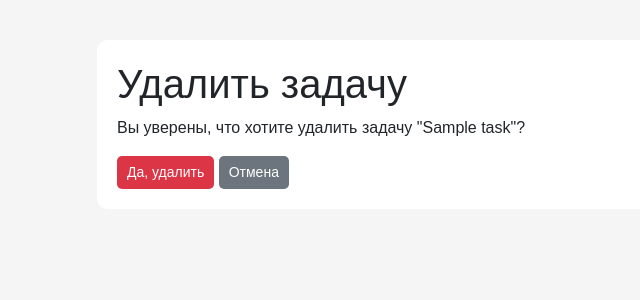
After one commit to AnastasiiaG777/taskflow, a Django app: page /delete/1/ in a window 1280 px wide. The commit adds this page. Shown: the top 300 px of the page, without its empty margins (93-733 px from the left). Run offline with Django 5.2, Linux system fonts and the light colour scheme; tables that the repository leaves empty hold one stand-in row (values such as "Sample post").

Commit message:
Add task deletion functionality

```diff
--- /dev/null
+++ b/tasks/templates/tasks/task_delete.html
@@ -0,0 +1,26 @@
+{% extends 'tasks/base.html' %}
+
+{% block title %}
+Удаление задачи
+{% endblock %}
+
+{% block content %}
+
+<h1>Удалить задачу</h1>
+
+<p>Вы уверены, что хотите удалить задачу "{{ object }}"?</p>
+
+<form method="post">
+    {% csrf_token %}
+
+    <button type="submit" class="btn btn-danger">
+        Да, удалить
+    </button>
+
+    <a href="{% url 'tasks' %}" class="btn btn-secondary">
+        Отмена
+    </a>
+
+</form>
+
+{% endblock %}
--- a/tasks/templates/tasks/task_list.html
+++ b/tasks/templates/tasks/task_list.html
@@ -36,7 +36,7 @@
 
         <div style="margin-top:10px;">
             <a class="btn btn-primary" href="{% url 'task_update' task.pk %}">Редактировать</a>
-            <a class="btn" style="background:#ff4d4f; color:white;" href="#">Удалить</a>
+            <a class="btn" style="background:#ff4d4f; color:white;" href="{% url 'task_delete' task.pk%}">Удалить</a>
         </div>
 
     </div>
--- a/tasks/urls.py
+++ b/tasks/urls.py
@@ -1,8 +1,9 @@
 from django.urls import path
-from .views import TaskListView, CreateTaskView, UpdateTaskView
+from .views import TaskListView, CreateTaskView, UpdateTaskView, DeleteTaskView
 
 urlpatterns = [
     path('', TaskListView.as_view(), name='tasks'),
     path('create/', CreateTaskView.as_view(), name='task_create'),
     path('update/<int:pk>/', UpdateTaskView.as_view(), name='task_update'),
+    path('delete/<int:pk>/', DeleteTaskView.as_view(), name='task_delete'),
 ]
--- a/tasks/views.py
+++ b/tasks/views.py
@@ -1,4 +1,4 @@
-from django.views.generic import ListView, CreateView, UpdateView
+from django.views.generic import ListView, CreateView, UpdateView, DeleteView
 from .forms import TaskForm
 from .models import Task
 from django.urls import reverse_lazy
@@ -24,3 +24,9 @@ class UpdateTaskView(UpdateView):
     form_class = TaskForm
     template_name = 'tasks/task_update.html'
     success_url = reverse_lazy('tasks')
+
+
+class DeleteTaskView(DeleteView):
+    model = Task
+    template_name = 'tasks/task_delete.html'
+    success_url = reverse_lazy('tasks')
```
